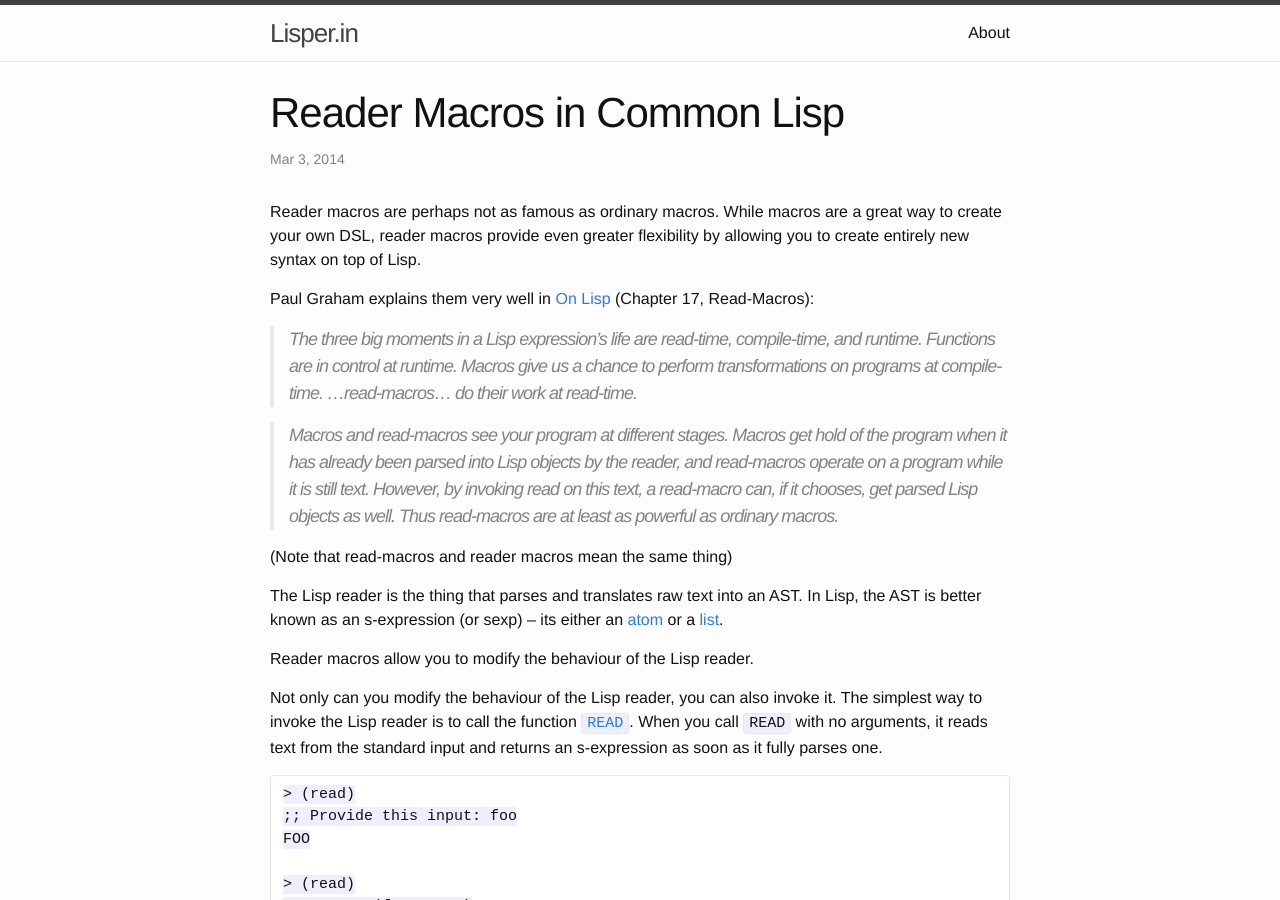
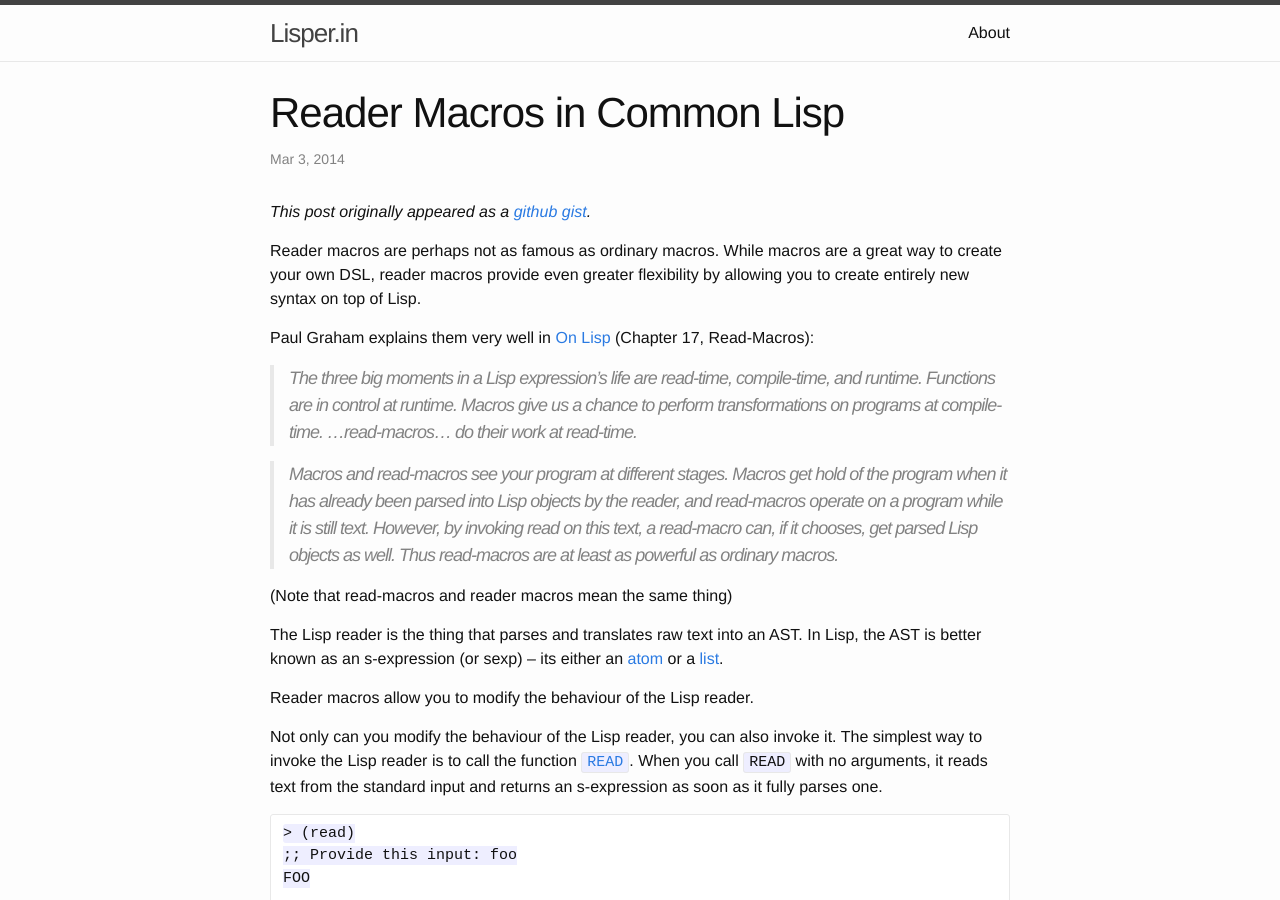
Before and after one commit to lisperin/lisperin.github.io, a Jekyll site: the page built from _posts/2014-03-03-reader-macros.markdown, in a window 1280 px wide and 900 px high. Built offline with Jekyll 4.4.1, drawn with Linux system fonts in a browser that asks for light colours; Markdown is read by kramdown in place of the engine named in the settings.

Commit message:
Link to github gist

```diff
--- a/_posts/2014-03-03-reader-macros.markdown
+++ b/_posts/2014-03-03-reader-macros.markdown
@@ -3,6 +3,8 @@ layout: post
 title:  "Reader Macros in Common Lisp"
 permalink: /reader-macros
 ---
+
+_This post originally appeared as a [github gist][]._
 
 Reader macros are perhaps not as famous as ordinary macros. While macros are a great way to create your own DSL, reader macros provide even greater flexibility by allowing you to create entirely new syntax on top of Lisp.
 
@@ -546,6 +548,7 @@ Source code used in this post is available in a [json-reader.lisp][]. A battery
 
 3. Technically, cl-interpol doesn't define a new reader macro, it installs `?` (question mark) as a "sub character" of the standard [dispatching macro character][sharpsign] `#` (sharpsign). Dispatching macro characters are a special class of reader macros which allow you to "make the most of the ASCII character set; one can only have so many one-character read-macros." (On Lisp, Chapter 17, Read-Macros)
 
+[github gist]: https://gist.github.com/chaitanyagupta/9324402
 [On Lisp]: http://www.paulgraham.com/onlisp.html
 [atom]: http://www.lispworks.com/documentation/HyperSpec/Body/t_atom.htm
 [list]: http://www.lispworks.com/documentation/HyperSpec/Body/t_list.htm
```
